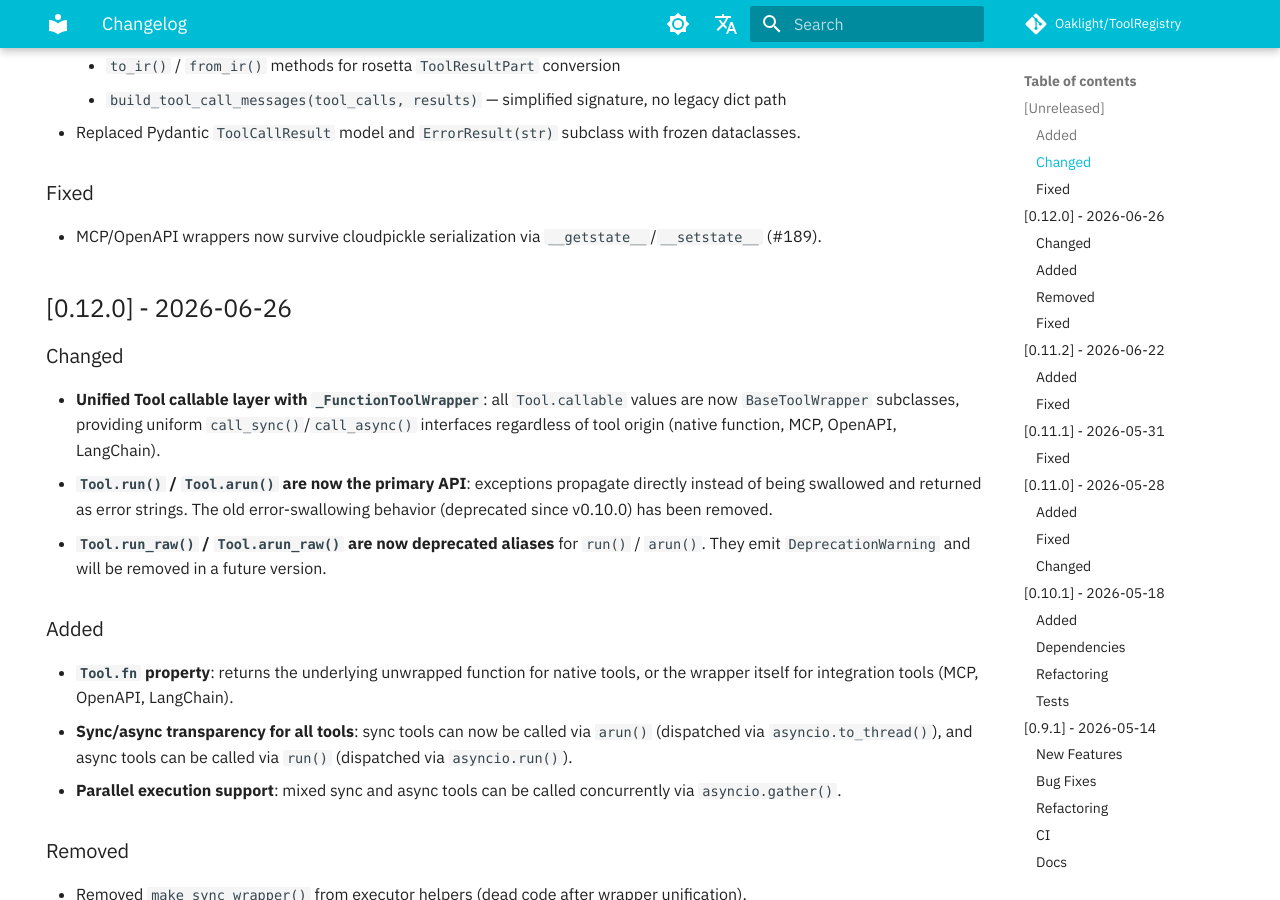
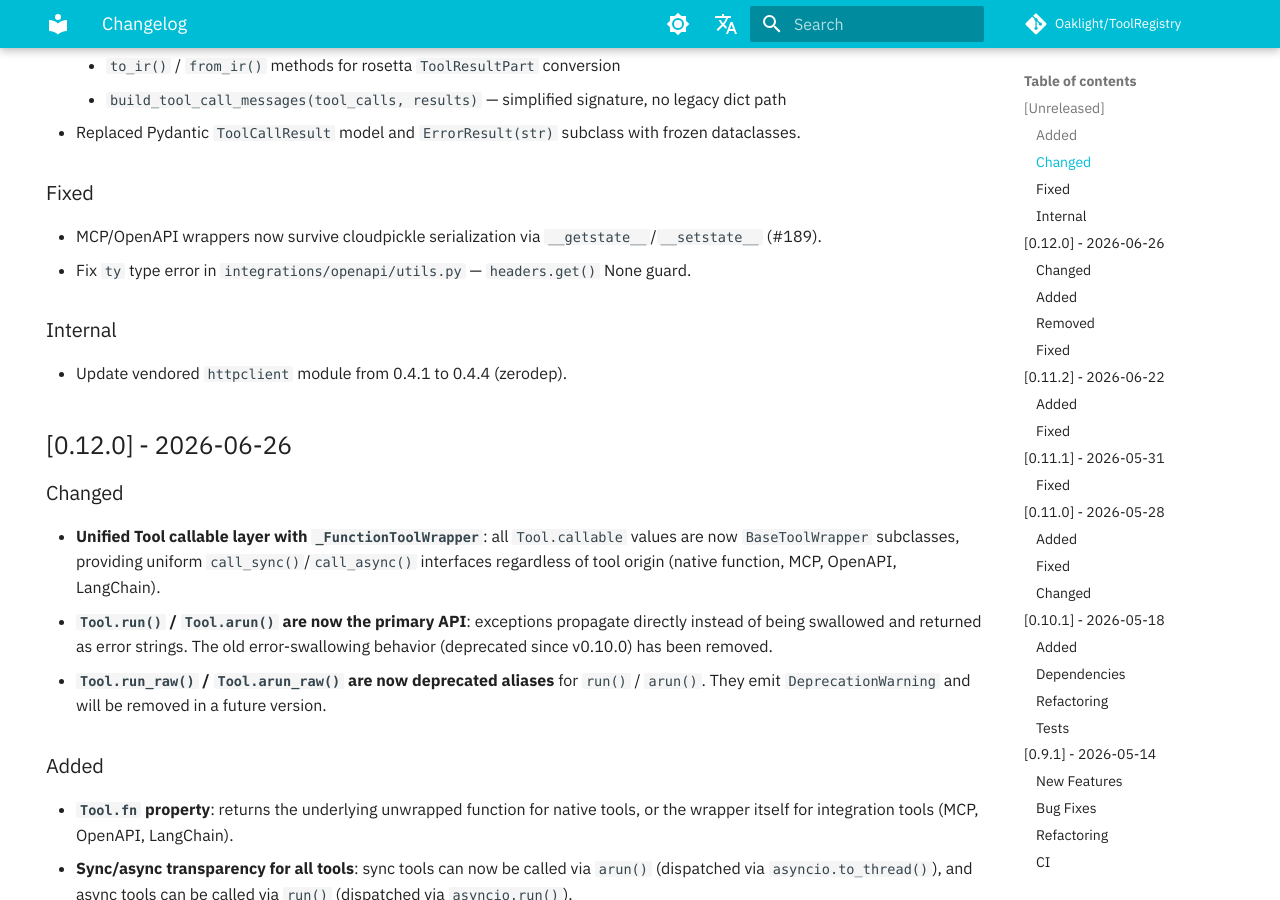
Before and after one commit to Oaklight/ToolRegistry, an MkDocs documentation site: the page built from docs/changelog.md, in a window 1280 px wide and 900 px high, scrolled down 1258 px. Built offline with MkDocs 1.6.1 and Material for MkDocs 9.7.7, drawn with Linux system fonts in a browser that asks for light colours; some web fonts are replaced; comment, search, counter and statistics services are not loaded.

Commit message:
docs: add vendored httpclient update and openapi ty fix to changelog

```diff
--- a/docs/changelog.md
+++ b/docs/changelog.md
@@ -46,6 +46,11 @@ The format is based on [Keep a Changelog](https://keepachangelog.com/en/1.1.0/),
 ### Fixed
 
 - MCP/OpenAPI wrappers now survive cloudpickle serialization via `__getstate__`/`__setstate__` (#189).
+- Fix `ty` type error in `integrations/openapi/utils.py` — `headers.get()` None guard.
+
+### Internal
+
+- Update vendored `httpclient` module from 0.4.1 to 0.4.4 (zerodep).
 
 ## [0.12.0] - 2026-06-26
 
```
